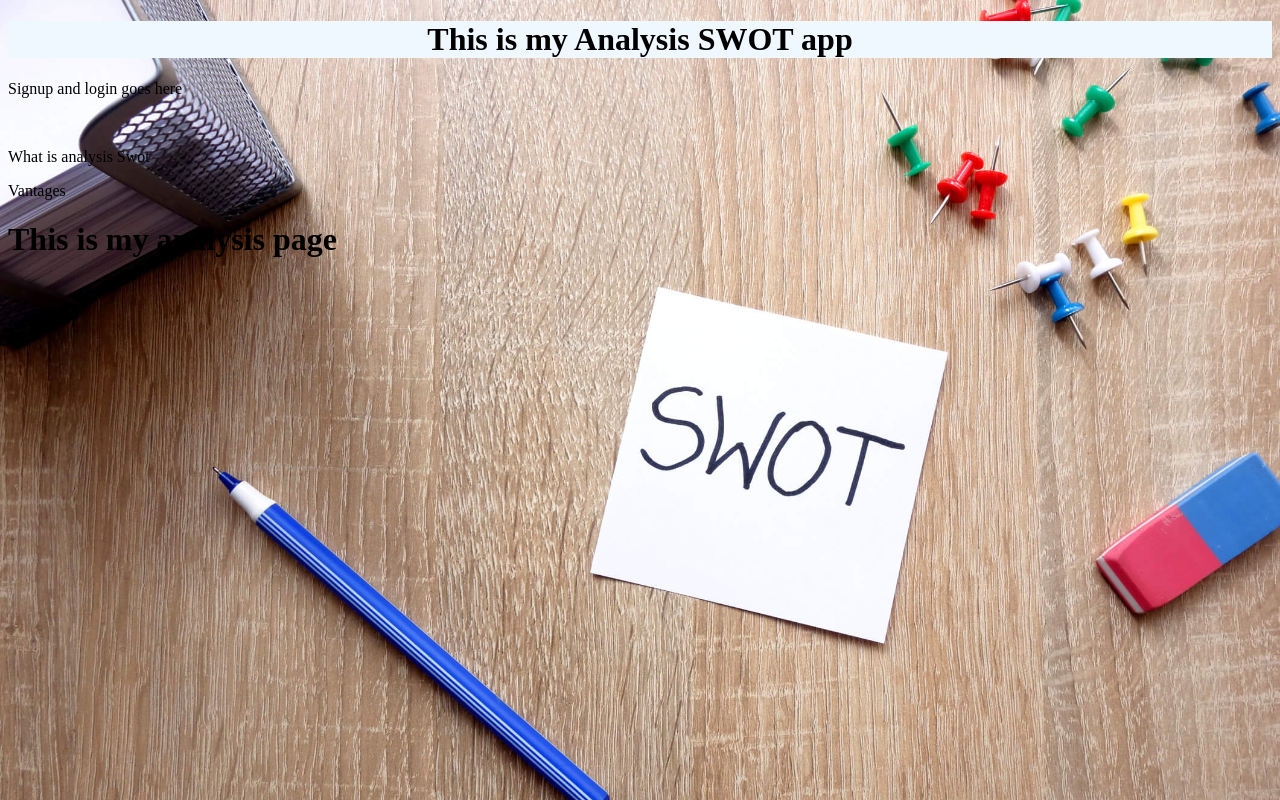
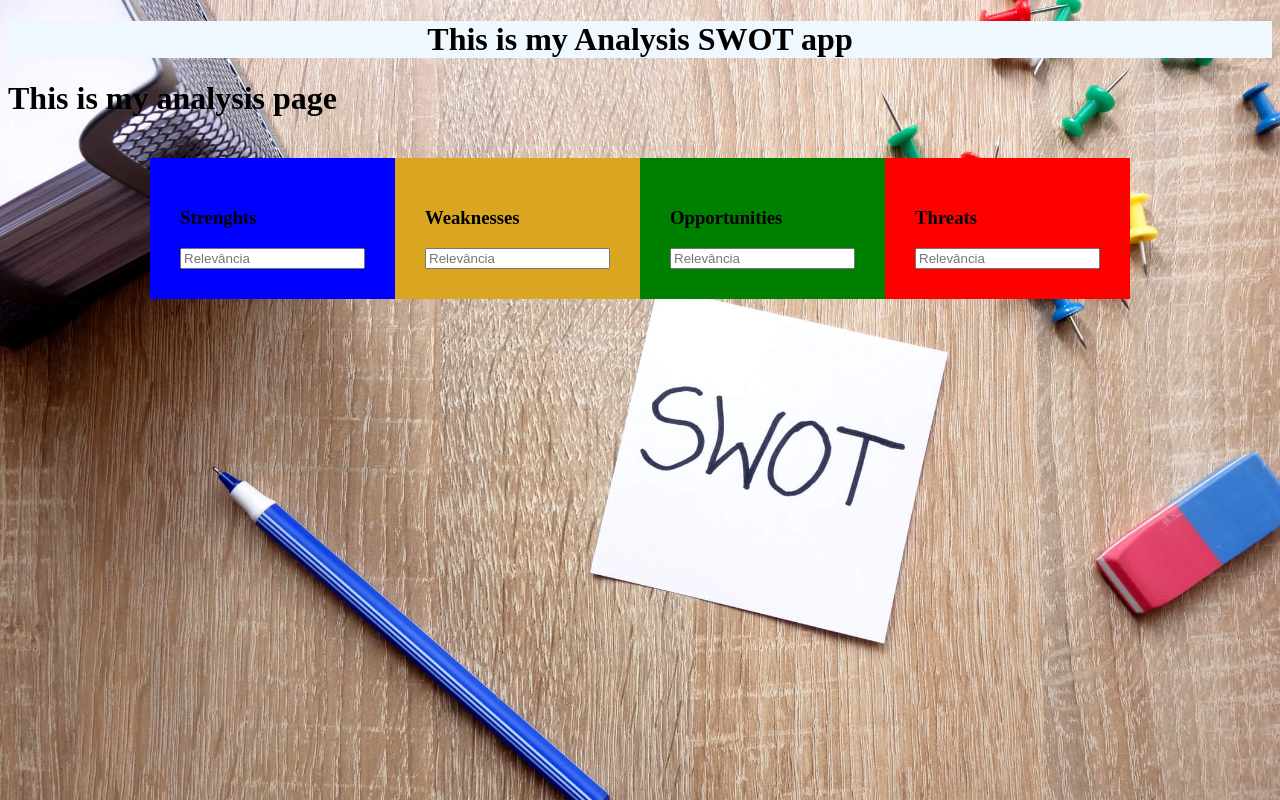
Before and after one commit to MatheusBenamor/M3-Project-CLIENT, a React (Create React App) app: page /analysis in a window 1280 px wide. Built offline with nearby package versions, Linux system fonts and the light colour scheme.

Commit message:
add some style

```diff
--- a/package.json
+++ b/package.json
@@ -7,8 +7,10 @@
     "@testing-library/react": "^13.1.1",
     "@testing-library/user-event": "^13.5.0",
     "axios": "^0.26.1",
+    "bootstrap": "^5.1.3",
     "react": "^18.0.0",
     "react-dom": "^18.0.0",
+    "react-floater": "^0.8.0",
     "react-router-dom": "^6.3.0",
     "react-scripts": "5.0.1",
     "web-vitals": "^2.1.4"
--- a/src/App.js
+++ b/src/App.js
@@ -7,13 +7,12 @@ import Home from './pages/Home';
 import Signup from './pages/Signup';
 import Login from './pages/Login';
 import Profile from './pages/Profile';
-import SwotInfo from './components/SwotInfo';
+
 
 function App() {
   return (
     <>
     <h1 className="title">This is my Analysis SWOT app</h1>
-    <SwotInfo></SwotInfo>
     <Routes>
     <Route path="/" element={<Home />} />
     <Route path="/login" element={<Login/>}/>
--- a/src/pages/Analysis.js
+++ b/src/pages/Analysis.js
@@ -1,9 +1,29 @@
 import React from 'react'
+import '../styles/analysis.css'
 
 const Analysis = () => {
     return (
       <>
-        <h1> This is my analysis page </h1>
+      <h1> This is my analysis page </h1>
+      <section className='all-blocks'>
+
+        <div className='color-blue'>
+        <h3>Strenghts</h3>
+        <input type="Number" placeholder="Relevância"></input>
+        </div>
+        <div className='color-yellow'>
+        <h3>Weaknesses</h3>
+        <input type="Number" placeholder="Relevância"></input>
+        </div>
+        <div className='color-green'>
+        <h3>Opportunities</h3>
+        <input type="Number" placeholder="Relevância"></input>
+        </div>
+        <div className='color-red'>
+        <h3>Threats</h3>
+        <input type="Number" placeholder="Relevância"></input>
+        </div>
+        </section>
       </>
     )
   }
--- a/src/pages/Home.js
+++ b/src/pages/Home.js
@@ -1,11 +1,18 @@
 import React from 'react'
+import SwotInfo from '../components/SwotInfo'
+import '../styles/home.css'
+
 
 const Home = () => {
     return (
       <>
+      <div className="home-background">
+      <SwotInfo></SwotInfo>
         <h1> This is my Home page </h1>
+      </div>
       </>
     )
   }
 
+
   export default Home
--- a/src/pages/Login.js
+++ b/src/pages/Login.js
@@ -1,9 +1,12 @@
 import React from 'react'
+import '../styles/login.css'
 
 const Login = () => {
     return (
       <>
         <h1> This is my login page </h1>
+
+
       </>
     )
   }
--- /dev/null
+++ b/src/styles/analysis.css
@@ -0,0 +1,26 @@
+.all-blocks {
+    display: flex;
+    justify-content: center;
+    flex-direction: row;
+    padding: 20px;
+}
+
+.color-blue {
+    background-color: blue;
+    padding: 30px;
+}
+
+.color-yellow {
+    background-color: goldenrod;
+    padding: 30px;
+}
+
+.color-green {
+    background-color: green;
+    padding: 30px;
+}
+
+.color-red {
+    background-color: red;
+    padding: 30px;
+}
--- a/src/styles/app.css
+++ b/src/styles/app.css
@@ -1,8 +1,4 @@
-body {
-    background-image: url(../images/analise-matrix-swot.jpg);
-    background-size: cover;
-    background-repeat: no-repeat;
-}
+
 
 .title {
     background-color: aliceblue;
--- /dev/null
+++ b/src/styles/home.css
@@ -0,0 +1,12 @@
+#home-background {
+    background-image: url(../images/istockphoto-1332829108-612x612\ \(1\).jpg);
+    background-size: cover;
+    background-repeat: no-repeat;
+}
+
+body {
+    background-image: url(../images/analise-matrix-swot.jpg);
+    background-size: cover;
+    background-repeat: no-repeat;
+
+}
```
Also changed, not shown: src/styles/login.css (added), 1 other file (tests, documents, lock files or other folders).
